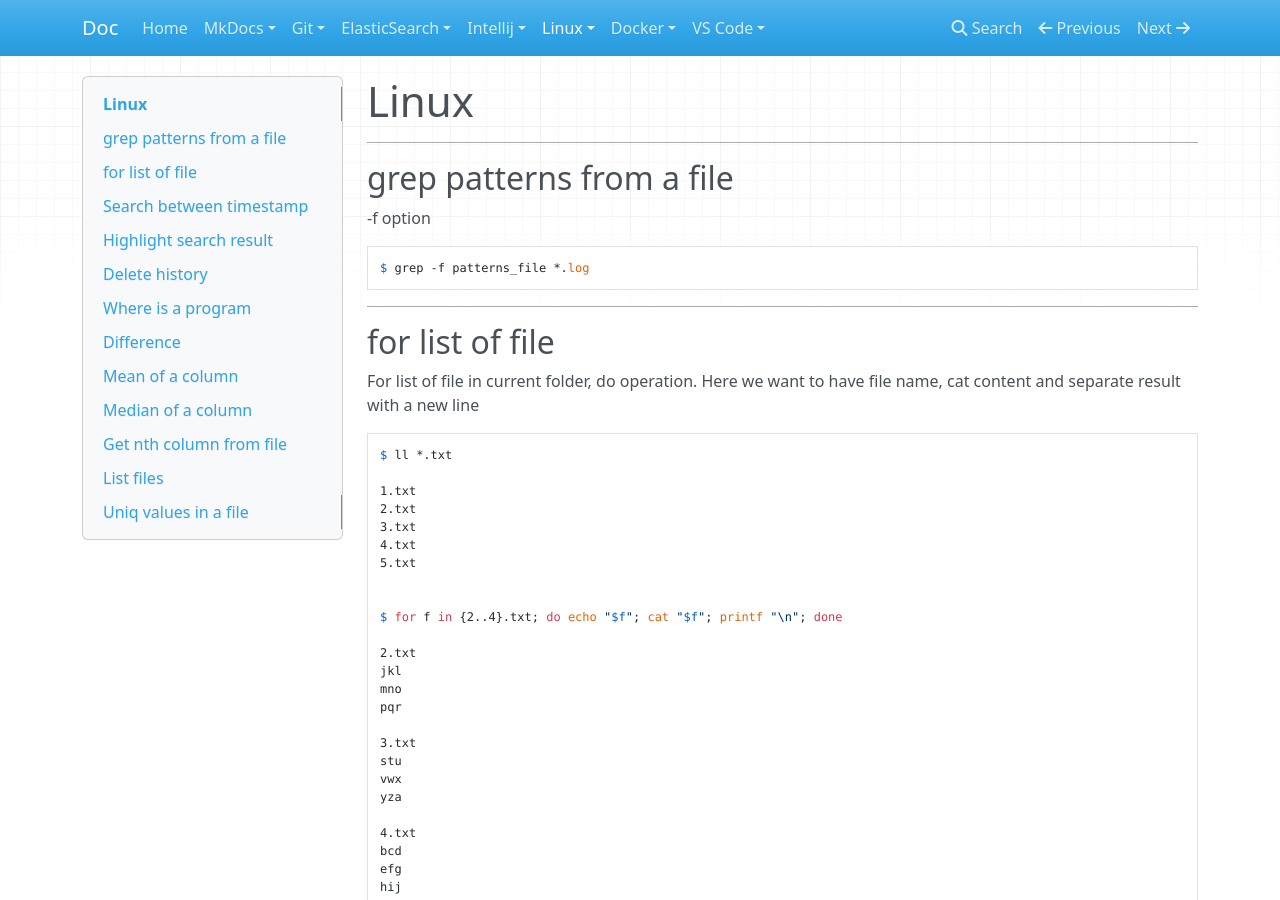
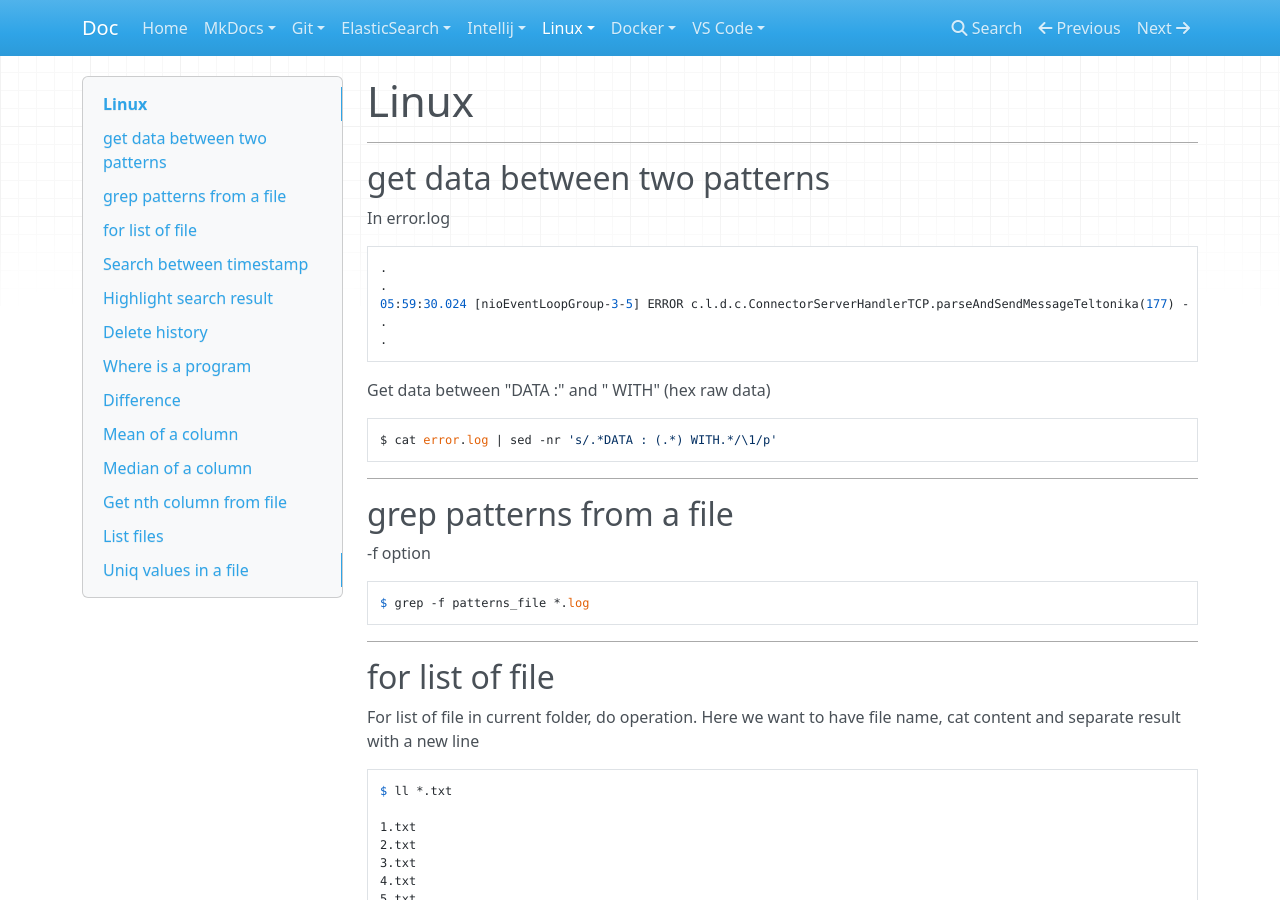
Before and after one commit to oldu73/doc, an MkDocs documentation site: the page built from docs/linux/linux.md, in a window 1280 px wide and 900 px high. Built offline with MkDocs 1.6.1, drawn with Linux system fonts in a browser that asks for light colours; nearby versions of some CDN libraries.

Commit message:
linux get data between two patterns

````diff
--- a/docs/linux/linux.md
+++ b/docs/linux/linux.md
@@ -1,4 +1,22 @@
 # Linux
+
+***
+
+## get data between two patterns
+
+In error.log
+```
+.
+.
+05:59:30.024 [nioEventLoopGroup-3-5] ERROR c.l.d.c.ConnectorServerHandlerTCP.parseAndSendMessageTeltonika(177) - class java.util.concurrent.ExecutionException FOR RAW DATA : 0000017d55747fb00003f5380c1be045ce00000000000000000804ef005000c8024503034230fc430f8d440000011007e0fca600 WITH STACKTRACE : {}
+.
+.
+```
+
+Get data between "DATA :" and " WITH" (hex raw data)
+```
+$ cat error.log | sed -nr 's/.*DATA : (.*) WITH.*/\1/p'
+```
 
 ***
 
````
